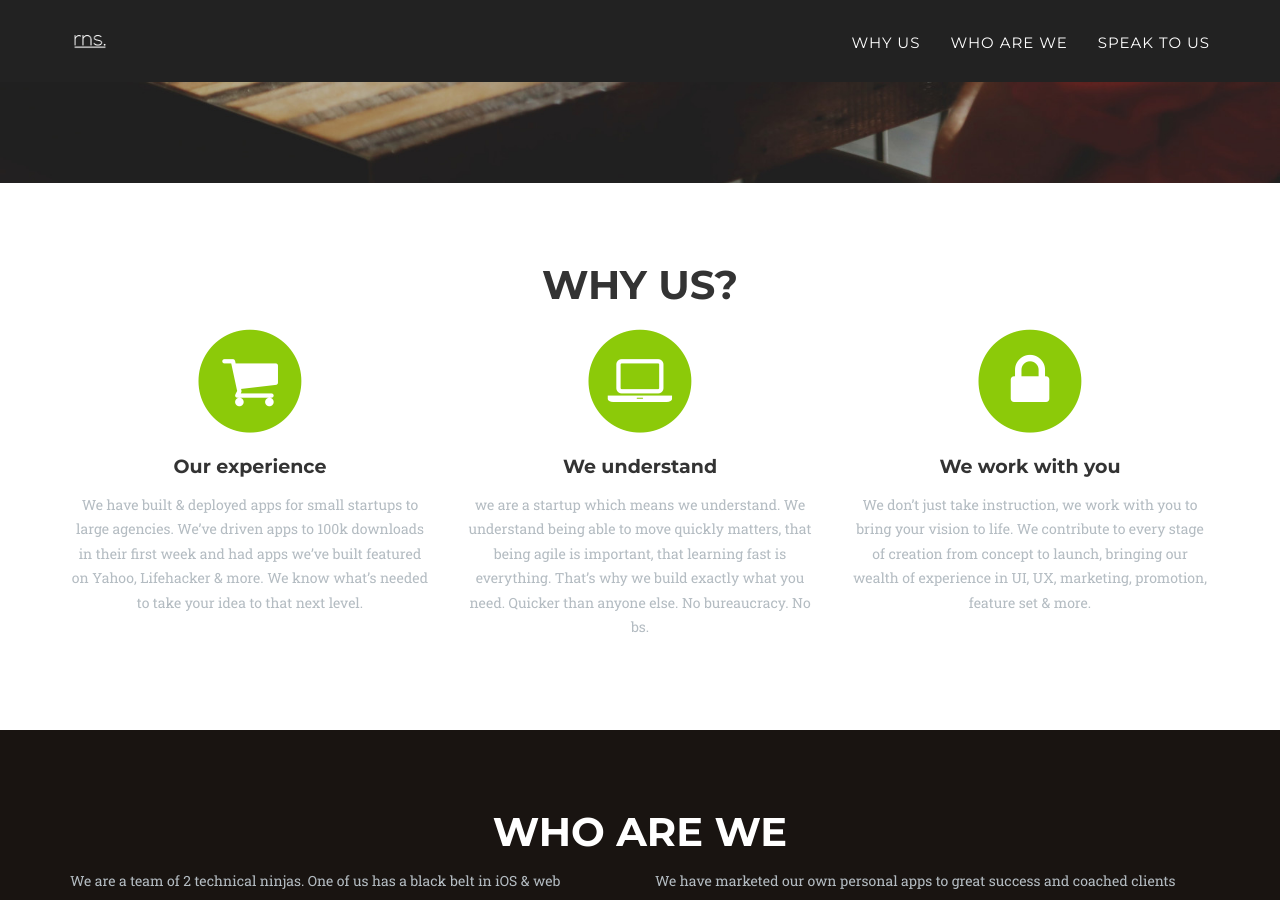
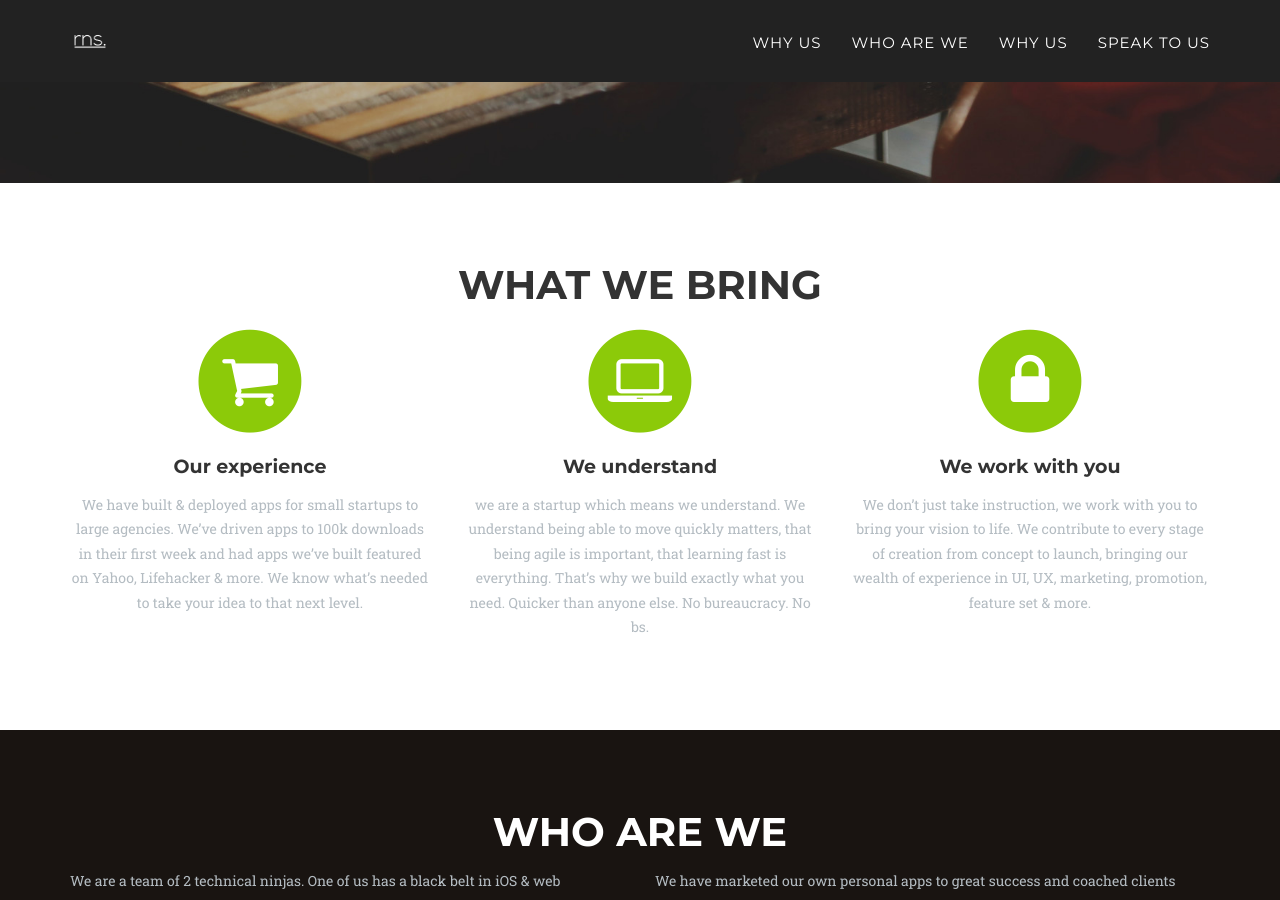
Before and after one commit to RnS-Apps/RnS-Apps.github.io, a Jekyll site: the page built from index.html, in a window 1280 px wide and 900 px high, scrolled down 525 px. Built offline with Jekyll 4.4.1, drawn with Linux system fonts in a browser that asks for light colours; some web fonts are replaced.

Commit message:
resolve header issue

```diff
--- a/_includes/header.html
+++ b/_includes/header.html
@@ -19,10 +19,13 @@
                         <a href="#page-top"></a>
                     </li>
                     <li>
-                        <a class="page-scroll" href="#whyus">Why us</a>
+                        <a class="page-scroll" href="#whatwebring">Why us</a>
                     </li>
                     <li>
                         <a class="page-scroll" href="#whoarewe">Who are we</a>
+                    </li>
+                    <li>
+                        <a class="page-scroll" href="#whyus">Why us</a>
                     </li>
                     <li>
                         <a class="page-scroll" href="#speaktous">Speak to us</a>
--- a/_includes/whatwebring.html
+++ b/_includes/whatwebring.html
@@ -1,9 +1,9 @@
 <!-- Why us Section -->
-    <section id="whyus">
+    <section id="whatwebring">
         <div class="container">
             <div class="row">
                 <div class="col-lg-12 text-center">
-                    <h2 class="section-heading">Why us?</h2>
+                    <h2 class="section-heading">What we bring</h2>
                     <!--<h3 class="section-subheading text-muted">Lorem ipsum dolor sit amet consectetur.</h3>-->
                 </div>
             </div>
--- a/_includes/whyus.html
+++ b/_includes/whyus.html
@@ -1,5 +1,5 @@
     <!-- Why us Section -->
-    <section id="whyus_2">
+    <section id="whyus">
         <div class="container">
             <div class="row">
                 <div class="col-lg-12 text-center">
```
